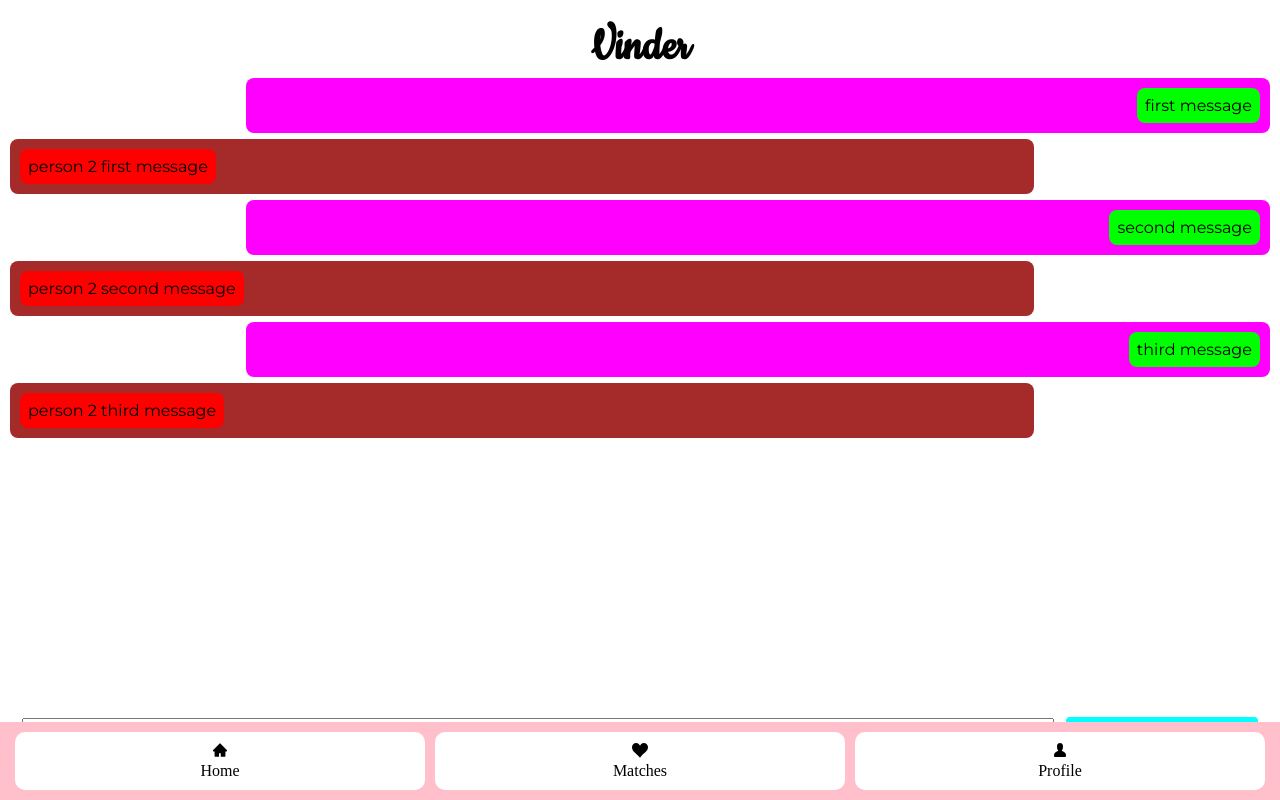
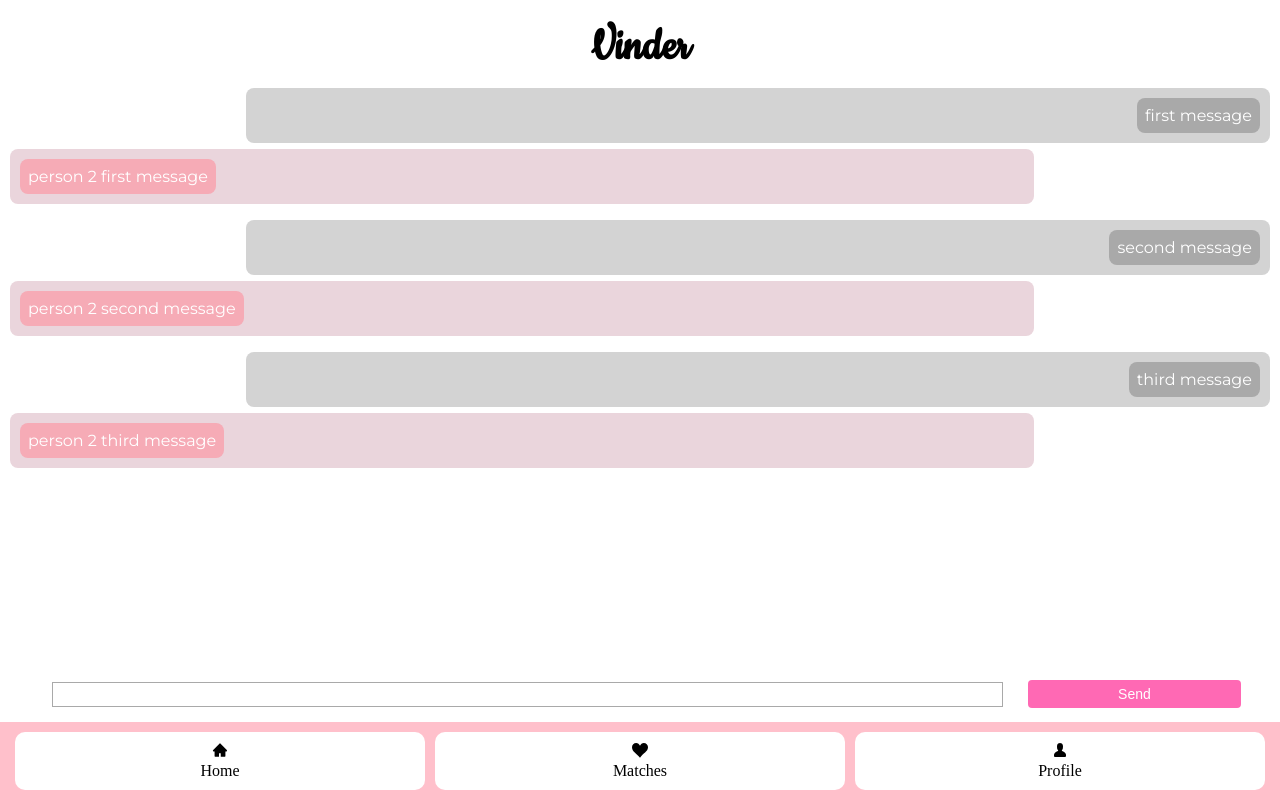
Before and after one commit to nls20/Dating_App_Frontend, a React (Create React App) app: page /matches/conversation in a window 1280 px wide. Built offline with nearby package versions, Linux system fonts and the light colour scheme.

Commit message:
styling to messages page

```diff
--- a/src/components/Conversation/NewChat.css
+++ b/src/components/Conversation/NewChat.css
@@ -1,12 +1,27 @@
 #submit-button{
-    background-color: aqua;
+    background-color: hotpink;
+    color: white;
     border-radius: 4px;
     border-width: 0px;
-    padding: 4px;
-    width: 15%;
-    margin-left: 1%;
+    padding: 6px;
+    width: 17%;
+    margin-left: 2%;
+    margin-right: 1%;
+    font-size: 14px;
+}
+
+#submit-button:hover {
+    background-color: pink;
 }
 
 #input-box{
-    width: 80%;
+    width: 75%;
+    padding: 4px;
+    border: 1px solid darkgray;
 }
+
+.message-submit {
+    padding-bottom: 30px;
+    height: 30px;
+    margin-left: 2%;
+}
--- a/src/components/Conversation/NewChat.js
+++ b/src/components/Conversation/NewChat.js
@@ -18,7 +18,7 @@ import './NewChat.css'
 
     return (
         <>
-            <section>
+            <section class="message-submit">
                 <form onSubmit={formSubmit} action="">
                     <input id="input-box" type="text" value={message} onChange={textChange}/>
 
--- a/src/components/Conversation/PersonOneMessage.css
+++ b/src/components/Conversation/PersonOneMessage.css
@@ -1,5 +1,6 @@
 #player-one-message>p{
-    background-color: lime;
+    background-color: darkgray;
+    color: #fff;
     margin: 10px;
     padding: 8px;
     border-radius: 8px;
@@ -9,13 +10,14 @@
 #player-one-message {
     display: flex;
     justify-content: flex-end;
-    background-color: magenta;
+    background-color: lightgray;
     margin: 3px 10px;
     width: 80%;
     border-radius: 8px;
 }
 
 #player-one-container{
+    padding-top: 10px;
     display: flex;
     justify-content: flex-end;
 }
--- a/src/components/Conversation/PersonTwoMessage.css
+++ b/src/components/Conversation/PersonTwoMessage.css
@@ -1,5 +1,6 @@
 #player-two-message>p{
-    background-color: red;
+    background-color:#f6abb6;
+    color: #fff;
     margin: 10px;
     padding: 8px;
     border-radius: 8px;
@@ -9,7 +10,7 @@
 #player-two-message{
     display: flex;
     justify-content: flex-start;
-    background-color: brown;
+    background-color:  #ead5dc;
     margin: 3px 10px;
     width: 80%;
     border-radius: 8px;
```
